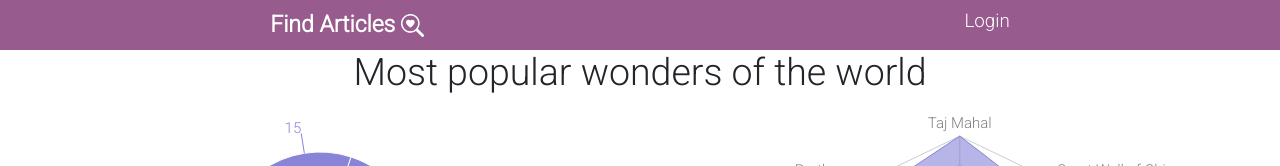
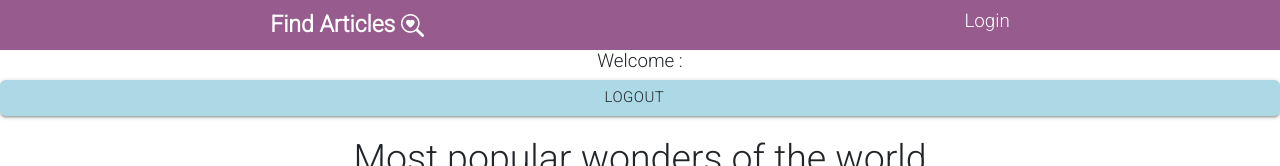
Before and after one commit to Rajeshs1708/Login-logout-with-multiple-OAuth-frontend-, a React (Create React App) app: page / in a window 1280 px wide. Shown: the top 166 px of the page. Built offline with nearby package versions, Linux system fonts and the light colour scheme; no server answers; sample sign-in values are in the browser's storage.

Commit message:
first commit

```diff
--- a/src/Pages/Home.js
+++ b/src/Pages/Home.js
@@ -21,36 +21,36 @@ const Home = ({ user }) => {
     }
   }, [navigate, user])
 
-  // const handleLogout = () => {
-  //   try {
-  //     axios
-  //       .get(`${process.env.REACT_APP_BASE_URL}/api/signout`)
-  //       .then(res => {
-  //         if (res) {
-  //           const notify = () =>
-  //             toast.success(`*${res.data.message}*`, { theme: 'colored' })
-  //           notify()
-  //           localStorage.removeItem('TOKEN')
-  //           localStorage.removeItem('NAME')
-  //           localStorage.removeItem('EMAIL')
-  //           setTimeout(() => {
-  //             navigate('/login')
-  //           }, 1000)
-  //         }
-  //       })
-  //       .catch(err => {
-  //         const notify = () =>
-  //           toast.error(`*${err.response.data.message}*`, { theme: 'colored' })
-  //         notify()
-  //       })
-  //   } catch (err) {
-  //     console.log('Error...', err)
-  //   }
-  // }
+  const handleLogout = () => {
+    try {
+      axios
+        .get(`${process.env.REACT_APP_BASE_URL}/api/signout`)
+        .then(res => {
+          if (res) {
+            const notify = () =>
+              toast.success(`*${res.data.message}*`, { theme: 'colored' })
+            notify()
+            localStorage.removeItem('TOKEN')
+            localStorage.removeItem('NAME')
+            localStorage.removeItem('EMAIL')
+            setTimeout(() => {
+              navigate('/login')
+            }, 1000)
+          }
+        })
+        .catch(err => {
+          const notify = () =>
+            toast.error(`*${err.response.data.message}*`, { theme: 'colored' })
+          notify()
+        })
+    } catch (err) {
+      console.log('Error...', err)
+    }
+  }
   return (
     <>
       <div className='container-fluid'>
-        {/* <div className='row'>
+        <div className='row'>
           <p className='h5 text-center'>
             Welcome : {localStorage.getItem('NAME')}
           </p>
@@ -63,7 +63,7 @@ const Home = ({ user }) => {
             Logout
           </button>
           <ToastContainer autoClose={3000} theme='colored' />
-        </div> */}
+        </div>
 
         <div className='row'>
           <h4 className='text-center display-6'>Most popular wonders of the world</h4>
```
